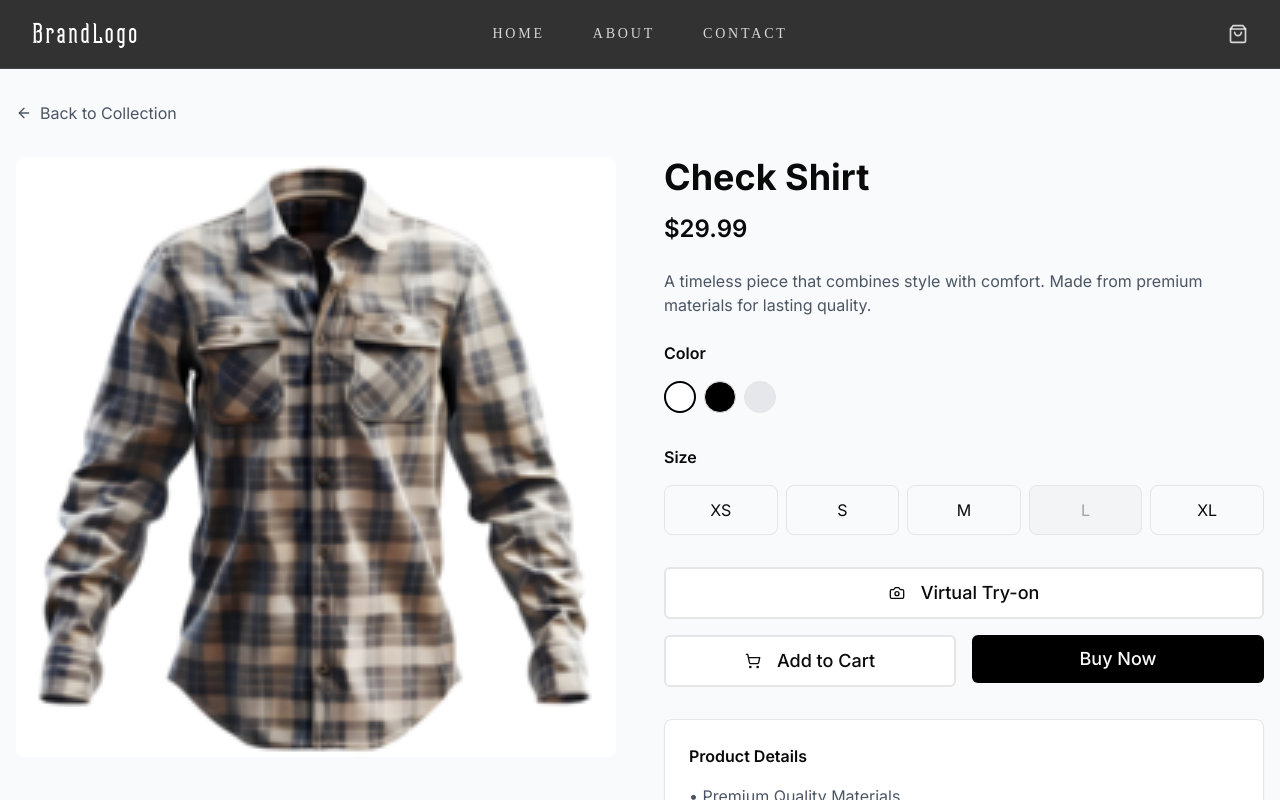
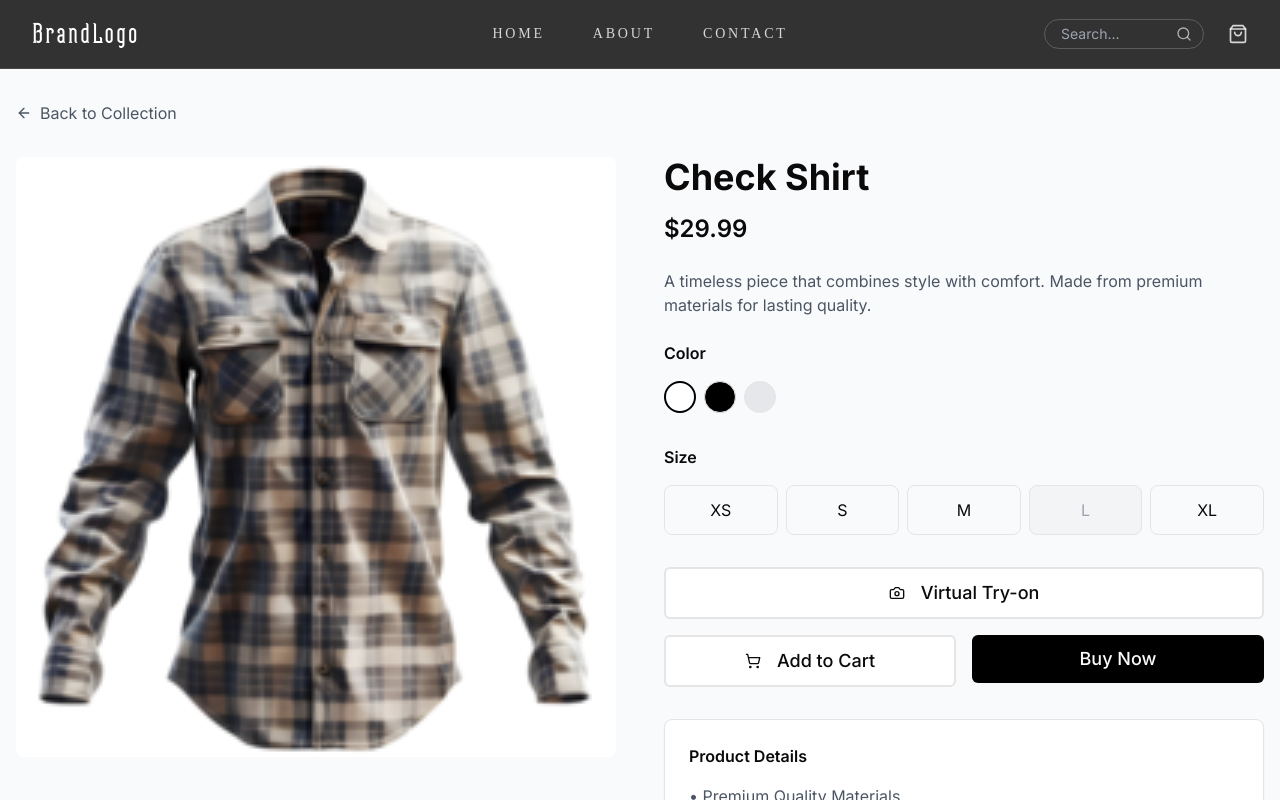
Before and after one commit to DhruvK278/Ai-Virtual-tryon, a Next.js app: page /product/1 in a window 1280 px wide. Shown: the top 800 px of the page. Built offline with nearby package versions, Linux system fonts and the light colour scheme.

Commit message:
added search bar with recommendation

```diff
--- a/app/components/Navbar.tsx
+++ b/app/components/Navbar.tsx
@@ -1,13 +1,48 @@
 "use client";
 
-import { Menu, ShoppingBag } from "lucide-react";
+import { Menu, ShoppingBag, Search } from "lucide-react";
 import Link from "next/link";
 import { useState } from "react";
 import { useCart } from "@/app/context/CartContext";
+import { useRouter } from "next/navigation";
+import { clothingItems } from "@/lib/data";
 
 export default function Navbar() {
   const [isMobile, setIsMobile] = useState(false);
   const { cartCount } = useCart();
+  const [searchQuery, setSearchQuery] = useState("");
+  const [showDropdown, setShowDropdown] = useState(false);
+  const router = useRouter();
+
+  const recommendations = searchQuery.trim()
+    ? clothingItems.filter((item) =>
+      item.name.toLowerCase().includes(searchQuery.toLowerCase())
+    )
+    : [];
+
+  const handleSearch = (e: React.FormEvent) => {
+    e.preventDefault();
+    if (!searchQuery.trim()) return;
+
+    const matchedItem = clothingItems.find(
+      (item) => item.name.toLowerCase() === searchQuery.toLowerCase()
+    );
+
+    if (matchedItem) {
+      router.push(`/product/${matchedItem.id}`);
+      setSearchQuery("");
+      setShowDropdown(false);
+    } else {
+
+      if (recommendations.length > 0) {
+        router.push(`/product/${recommendations[0].id}`);
+        setSearchQuery("");
+        setShowDropdown(false);
+      } else {
+        alert("Product not found");
+      }
+    }
+  };
 
   return (
     <nav className="flex justify-between items-center bg-black text-white px-8 py-4 border-b border-white/10 sticky top-0 z-50 backdrop-blur-md bg-black/80">
@@ -44,6 +79,43 @@ export default function Navbar() {
       </div>
 
       <div className="flex items-center gap-6">
+        <div className="relative hidden md:block">
+          <form onSubmit={handleSearch} className="relative">
+            <input
+              type="text"
+              placeholder="Search..."
+              value={searchQuery}
+              onChange={(e) => setSearchQuery(e.target.value)}
+              onFocus={() => setShowDropdown(true)}
+              onBlur={() => setTimeout(() => setShowDropdown(false), 200)}
+              className="bg-transparent border border-white/20 rounded-full py-1 px-4 text-sm text-white focus:outline-none focus:border-white/60 transition-colors w-40 focus:w-60 duration-300"
+            />
+            <button type="submit" className="absolute right-3 top-1/2 -translate-y-1/2 text-white/60 hover:text-white">
+              <Search className="h-4 w-4" />
+            </button>
+          </form>
+
+          {showDropdown && recommendations.length > 0 && (
+            <div className="absolute top-full left-0 w-full bg-black border border-white/20 rounded-lg mt-2 py-2 shadow-xl z-50 max-h-60 overflow-y-auto">
+              {recommendations.slice(0, 5).map((item) => (
+                <div
+                  key={item.id}
+                  className="px-4 py-2 hover:bg-white/10 cursor-pointer text-sm text-white/80 transition-colors flex items-center gap-3"
+                  onClick={() => {
+                    router.push(`/product/${item.id}`);
+                    setSearchQuery("");
+                    setShowDropdown(false);
+                  }}
+                >
+                  <img src={item.image} alt={item.name} className="w-8 h-8 object-cover rounded" />
+                  <span>{item.name}</span>
+                </div>
+              ))}
+            </div>
+          )}
+        </div>
+
+
         <button className="text-white/80 hover:text-white transition-colors relative">
           <ShoppingBag className="h-5 w-5" />
           {cartCount > 0 && (
```
Also changed, not shown: 1 other file (tests, documents, lock files or other folders).
